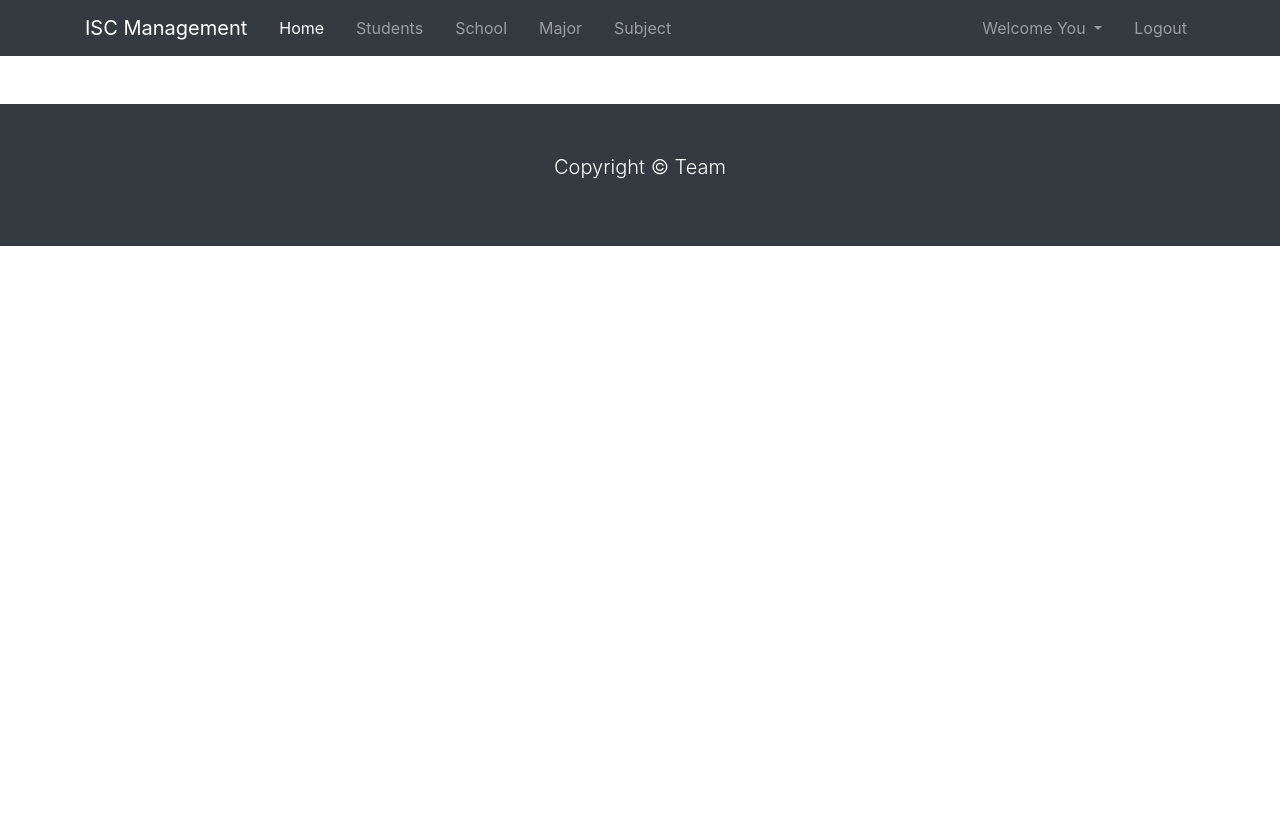
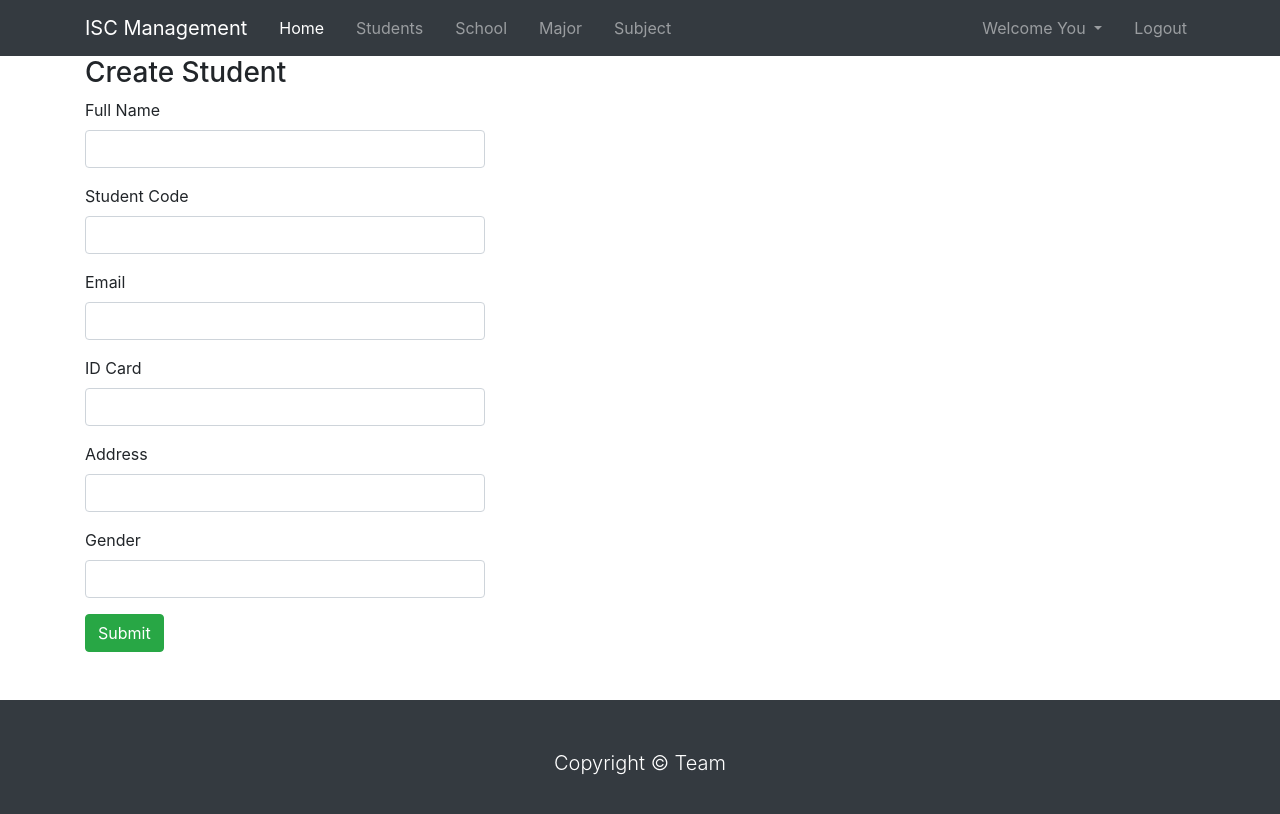
Before and after one commit to chinhhi102/OnJobAPI, an Angular app in the folder ISCManagerment/FEAngular/: page /student/add in a window 1280 px wide. Before the commit this address led to /. Shown: the top 814 px of the page. Built offline with nearby package versions, Linux system fonts and the light colour scheme.

Commit message:
Add Student

```diff
--- /dev/null
+++ b/ISCManagerment/FEAngular/src/app/view/student/create-student/create-student.component.html
@@ -0,0 +1,43 @@
+<div class="container">
+  <h3>Create Student</h3>
+  <div [hidden]="submitted" style="width: 400px;">
+    <form (ngSubmit)="onSubmit()">
+      <div class="form-group">
+        <label for="name">Full Name</label>
+        <input type="text" class="form-control" id="stdName" required [(ngModel)]="student.stdName" name="stdName">
+      </div>
+
+      <div class="form-group">
+        <label for="name">Student Code</label>
+        <input type="text" class="form-control" id="stdCode" required [(ngModel)]="student.stdCode" name="stdCode">
+      </div>
+
+      <div class="form-group">
+        <label for="name">Email</label>
+        <input type="text" class="form-control" id="stdEmail" required [(ngModel)]="student.stdEmail" name="stdEmail">
+      </div>
+
+      <div class="form-group">
+        <label for="name">ID Card</label>
+        <input type="text" class="form-control" id="stdId" required [(ngModel)]="student.stdId" name="stdId">
+      </div>
+
+      <div class="form-group">
+        <label for="name">Address</label>
+        <input type="text" class="form-control" id="stdAddress" required [(ngModel)]="student.stdAddress"
+          name="stdAddress">
+      </div>
+      <div class="form-group">
+            <label for="name">Gender</label>
+            <input type="text" class="form-control" id="stdGender" required [(ngModel)]="student.stdGender"
+              name="stdGender">
+          </div>
+      <button type="submit" class="btn btn-success">Submit</button>
+    </form>
+  </div>
+
+  <div [hidden]="!submitted">
+    <h4>You submitted successfully!</h4>
+    <!-- <button class="btn btn-success" (click)="newStudent()">Add</button> -->
+  </div>
+</div>
--- /dev/null
+++ b/ISCManagerment/FEAngular/src/app/view/student/create-student/create-student.component.ts
@@ -0,0 +1,42 @@
+import { StudentService } from '../../../services/student.service';
+import { Student } from '../../../models/student';
+import { Component, OnInit } from '@angular/core';
+import { Router } from '@angular/router';
+
+@Component({
+  selector: 'app-create-student',
+  templateUrl: './create-student.component.html',
+  styleUrls: ['./create-student.component.scss']
+})
+export class CreateStudentComponent implements OnInit {
+
+  student: Student = new Student();
+  submitted = false;
+
+  constructor(private studentService: StudentService,
+    private router: Router) { }
+
+  ngOnInit() {
+  }
+
+  newStudent(): void {
+    this.submitted = false;
+    this.student = new Student();
+  }
+
+  save() {
+    this.studentService.createStudent(this.student)
+      .subscribe(data => console.log(data), error => console.log(error));
+    this.student = new Student();
+    this.gotoList();
+  }
+
+  onSubmit() {
+    this.submitted = true;
+    this.save();
+  }
+
+  gotoList() {
+    this.router.navigate(['/student']);
+  }
+}
--- /dev/null
+++ b/ISCManagerment/FEAngular/src/app/view/student/student-details/student-details.component.html
@@ -0,0 +1,24 @@
+<h2>Student Details</h2>
+
+<hr/>
+<div *ngIf="student">
+  <div>
+    <label><b>Full Name: </b></label> {{student.stdName}}
+  </div>
+  <div>
+    <label><b>Student Code: </b></label> {{student.stdCode}}
+  </div>
+  <div>
+    <label><b>Email: </b></label> {{student.stdEmail}}
+  </div>
+  <div>
+    <label><b>ID Card: </b></label> {{student.stdId}}
+  </div>
+  <div>
+    <label><b>Address: </b></label> {{student.stdAddress}}
+  </div>
+</div>
+
+<br>
+<br>
+<button (click)="list()" class="btn btn-primary">Back to Student List</button><br>
--- /dev/null
+++ b/ISCManagerment/FEAngular/src/app/view/student/student-details/student-details.component.ts
@@ -0,0 +1,35 @@
+import { Component, OnInit, Input } from '@angular/core';
+import { StudentService } from '../../../services/student.service';
+import { StudentComponent } from '../student.component';
+import { Router, ActivatedRoute } from '@angular/router';
+import { Student } from '../../../models/student';
+
+
+@Component({
+  selector: 'app-student-details',
+  templateUrl: './student-details.component.html',
+  styleUrls: ['./student-details.component.scss']
+})
+export class StudentDetailsComponent implements OnInit {
+
+  id: number;
+  student: Student;
+
+  constructor(private route: ActivatedRoute,private router: Router,
+    private studentService: StudentService) { }
+
+  ngOnInit() {this.student = new Student();
+
+    this.id = this.route.snapshot.params['id'];
+
+    this.studentService.getStudent(this.id)
+      .subscribe(data => {
+        console.log(data)
+        this.student = data;
+      }, error => console.log(error));
+  }
+
+  list(){
+    this.router.navigate(['student']);
+  }
+}
--- a/ISCManagerment/FEAngular/src/app/view/student/student.component.html
+++ b/ISCManagerment/FEAngular/src/app/view/student/student.component.html
@@ -13,7 +13,9 @@
 <section id="search" class="py-4 mb-4 bg-light">
   <div class="container">
     <div class="row">
-      <button type="button" class="btn btn-dark col">Add Student</button>
+      <button type="button" class="btn btn-dark col">
+        <a routerLink="add"  routerLinkActive="active">Add Student</a>
+      </button>
       <div class="col-md-6 ml-auto">
         <div class="input-group">
           <input type="text" class="form-control" placeholder="Search Student...">
@@ -38,6 +40,7 @@
           <table class="table table-striped">
             <thead class="thead-dark">
               <tr>
+                <th>#</th>
                 <th>Name</th>
                 <th>Code</th>
                 <th>Email</th>
@@ -49,6 +52,7 @@
             </thead>
             <tbody>
               <tr *ngFor="let student of students | async">
+                <td>{{student.id}}</td>
                 <td>{{student.stdName}}</td>
                 <td>{{student.stdCode}}</td>
                 <td>{{student.stdEmail}}</td>
@@ -58,6 +62,7 @@
                   <button (click)="studentDetails(student.id)" class="btn btn-info"
                     style="margin-left: 10px">Details</button>
                 </td>
+                <td></td>
               </tr>
             </tbody>
             <!-- <tbody>
--- a/ISCManagerment/FEAngular/src/polyfills.ts
+++ b/ISCManagerment/FEAngular/src/polyfills.ts
@@ -56,7 +56,7 @@
  * Zone JS is required by default for Angular itself.
  */
 import 'zone.js/dist/zone';  // Included with Angular CLI.
-
+import 'core-js/features/reflect';
 
 /***************************************************************************************************
  * APPLICATION IMPORTS
```
Also changed, not shown: ISCManagerment/FEAngular/src/app/app-routing.module.ts (+6 -3 lines), ISCManagerment/FEAngular/src/app/app.module.ts (+6 -1 lines), ISCManagerment/FEAngular/src/app/view/student/create-student/create-student.component.scss (added), ISCManagerment/FEAngular/src/app/view/student/student-details/student-details.component.scss (added), 2 other files (tests, documents, lock files or other folders).
